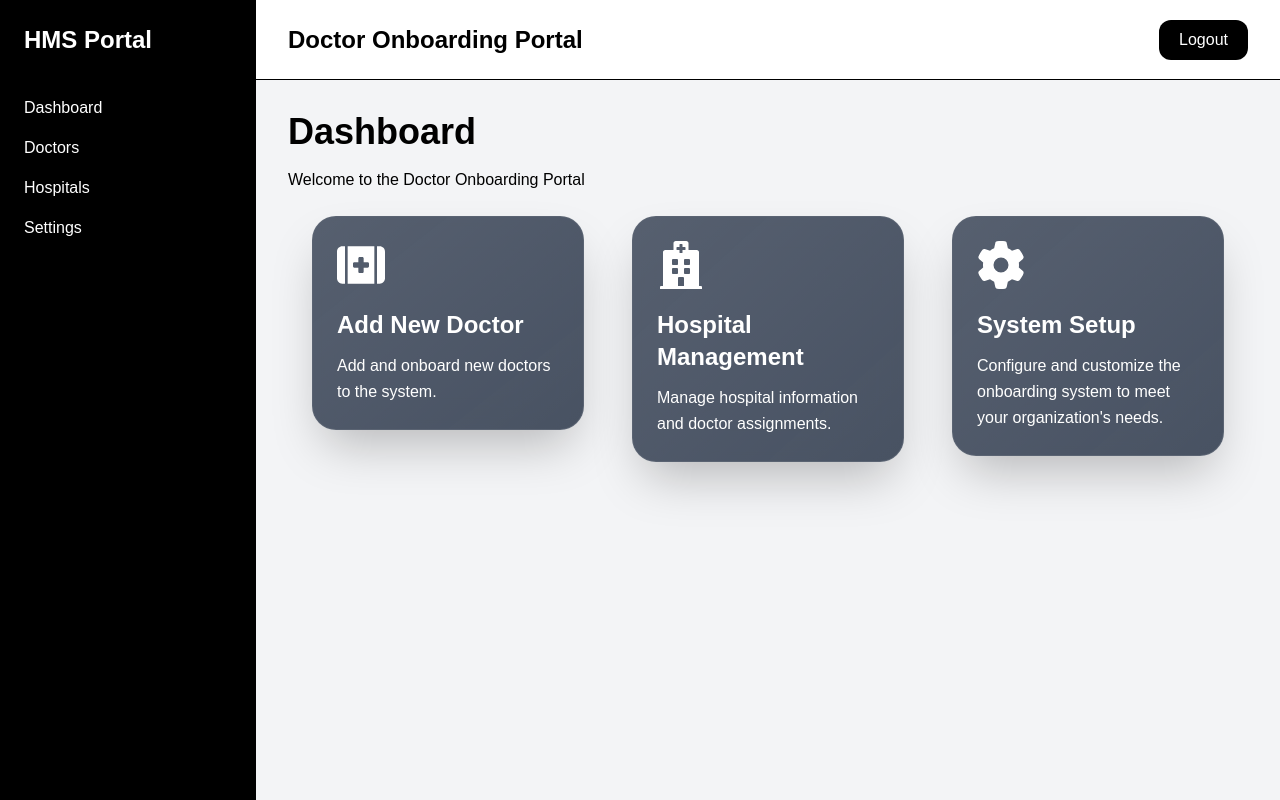
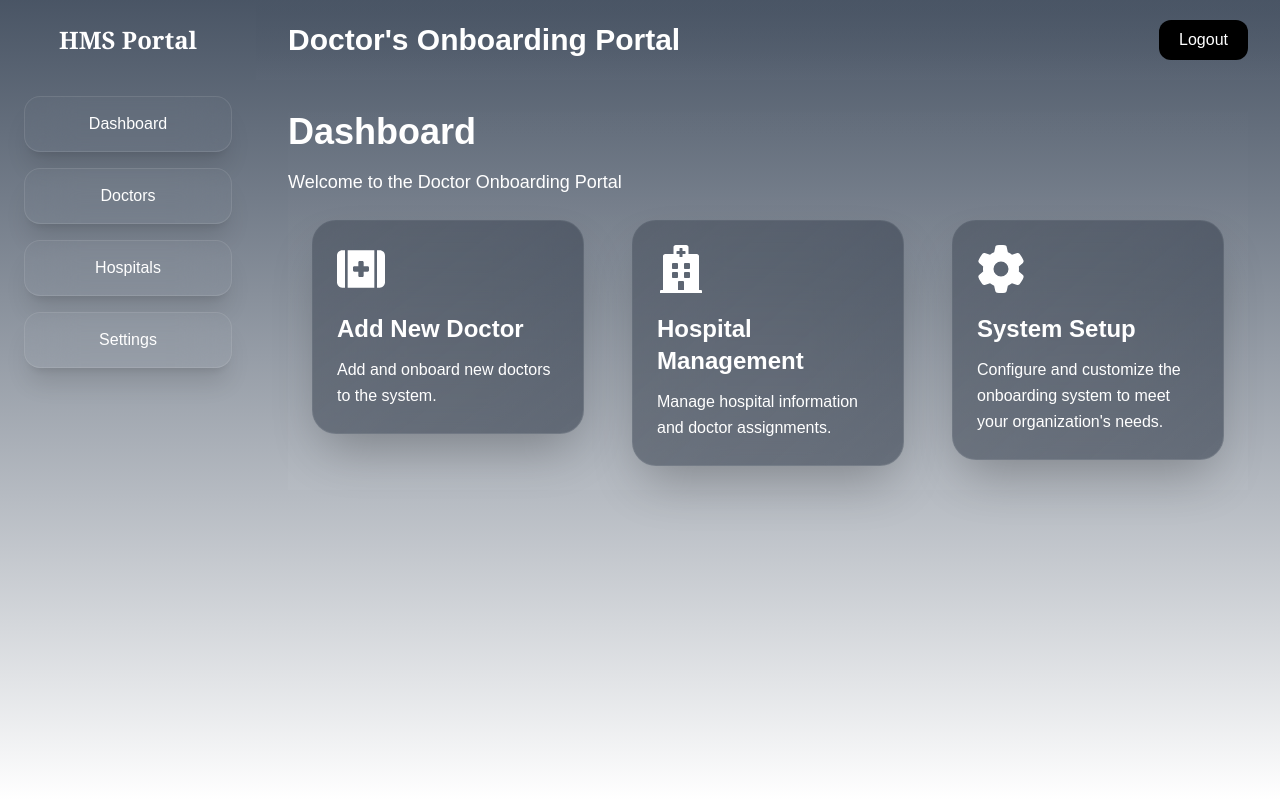
Before and after one commit to RoundOne7/Onboarding_Portal, a Next.js app: page /dashboard in a window 1280 px wide. Built offline with nearby package versions, Linux system fonts and the light colour scheme; no server answers.

Commit message:
Improved UI of Dashboard

```diff
--- a/src/app/dashboard/page.tsx
+++ b/src/app/dashboard/page.tsx
@@ -10,20 +10,23 @@ export default function DashboardPage() {
 
         <DashboardLayout>
 
-            <div>
+            <div className='
+             bg-linear-to-b from-white/0.5 to-white/3
+            '>
 
                 <h1
                     className='
                         text-4xl
                         font-bold
                         mb-4
+                        text-white
                     '>
 
                     Dashboard
 
                 </h1>
 
-                <p>
+                <p className='text-white text-lg'>
 
                     Welcome to the
                     Doctor Onboarding Portal
--- a/src/components/FeatureCard.tsx
+++ b/src/components/FeatureCard.tsx
@@ -30,7 +30,7 @@ const FeatureCard: React.FC<FeatureCardProps> = ({
         rounded-3xl
         border
         border-white/10
-        bg-gray-700/90
+        bg-gray-800/50
         backdrop-blur-2xl
         p-6
         shadow-2xl
@@ -53,7 +53,7 @@ const FeatureCard: React.FC<FeatureCardProps> = ({
           group-hover:opacity-100
           transition-opacity
           duration-500
-          bg-linear-to-b from-blue-500/40 via-gray-700/90 to-blue-500/50
+          bg-linear-to-b from-white/5 via-gray-700/90 to-white/5
         "
       />
 
--- a/src/components/layout/DashboardLayout.tsx
+++ b/src/components/layout/DashboardLayout.tsx
@@ -23,7 +23,7 @@ export default function DashboardLayout({
         ml-64
         flex-1
         min-h-screen
-        bg-gray-100
+        bg-linear-to-b from-gray-600 to-white
       '>
 
                 <Header />
--- a/src/components/layout/Header.tsx
+++ b/src/components/layout/Header.tsx
@@ -16,8 +16,7 @@ export default function Header() {
         <header
             className='
       h-20
-      bg-white
-      border-b
+      bg-linear-to-b from-gray-600/60 to-gray-500/10
       flex
       items-center
       justify-between
@@ -26,11 +25,12 @@ export default function Header() {
 
             <h2
                 className='
-        text-2xl
+        text-3xl
         font-bold
+        text-white
       '>
 
-                Doctor Onboarding Portal
+                Doctor's Onboarding Portal
 
             </h2>
 
@@ -44,6 +44,9 @@ export default function Header() {
         px-5
         py-2
         rounded-xl
+        transition-all
+        duration-200
+        hover:scale-110
       '
             >
 
--- a/src/components/layout/Sidebar.tsx
+++ b/src/components/layout/Sidebar.tsx
@@ -10,7 +10,7 @@ export default function Sidebar() {
             className='
       w-64
       h-screen
-      bg-black
+      bg-linear-to-b from-gray-600 to-white
       text-white
       p-6
       fixed
@@ -23,10 +23,12 @@ export default function Sidebar() {
         text-2xl
         font-bold
         mb-10
+        flex
+        items-center
+        justify-center
+        font-serif
       '>
-
                 HMS Portal
-
             </h1>
 
             <nav
@@ -36,21 +38,83 @@ export default function Sidebar() {
         gap-4
       '>
 
-                <Link href='/dashboard'>
+                <Link href='/dashboard'
+                className='
+                flex
+                items-center
+                justify-center
+                gap-3
+                h-14
+                rounded-2xl
+              hover:bg-linear-to-r from-white/5 via-gray-700/90 to-white/5
+                hover:scale-110
+                transition-all
+              bg-white/1
+                border
+              border-white/10
+                backdrop-blur-xl
+                shadow-xl
+                '>
                     Dashboard
                 </Link>
 
-                <Link href='/doctors'>
+                <Link href='/doctors'
+                className='
+                flex
+                items-center
+                justify-center
+                gap-3
+                h-14
+                rounded-2xl
+              hover:bg-linear-to-r from-white/5 via-gray-700/90 to-white/5
+                hover:scale-110
+                transition-all
+              bg-white/1
+                border
+              border-white/10
+                backdrop-blur-xl
+                shadow-xl'>
                     Doctors
                 </Link>
 
-                <Link href='/hospitals'>
+                <Link href='/hospitals'
+                className='
+                flex
+                items-center
+                justify-center
+                gap-3
+                h-14
+                rounded-2xl
+              hover:bg-linear-to-r from-white/5 via-gray-700/90 to-white/5
+                hover:scale-110
+                transition-all
+              bg-white/1
+                border
+              border-white/10
+                backdrop-blur-xl
+                shadow-xl'>
                     Hospitals
                 </Link>
 
-                <Link href='/settings'>
+                <Link href='/settings'
+                className='
+                flex
+                items-center
+                justify-center
+                gap-3
+                h-14
+                rounded-2xl
+                transition-all
+              hover:bg-linear-to-r from-white/5 via-gray-700/90 to-white/5
+                hover:scale-110
+              bg-white/1
+                border
+              border-white/10
+                backdrop-blur-xl
+                shadow-xl'>
                     Settings
                 </Link>
+
 
             </nav>
 
```
